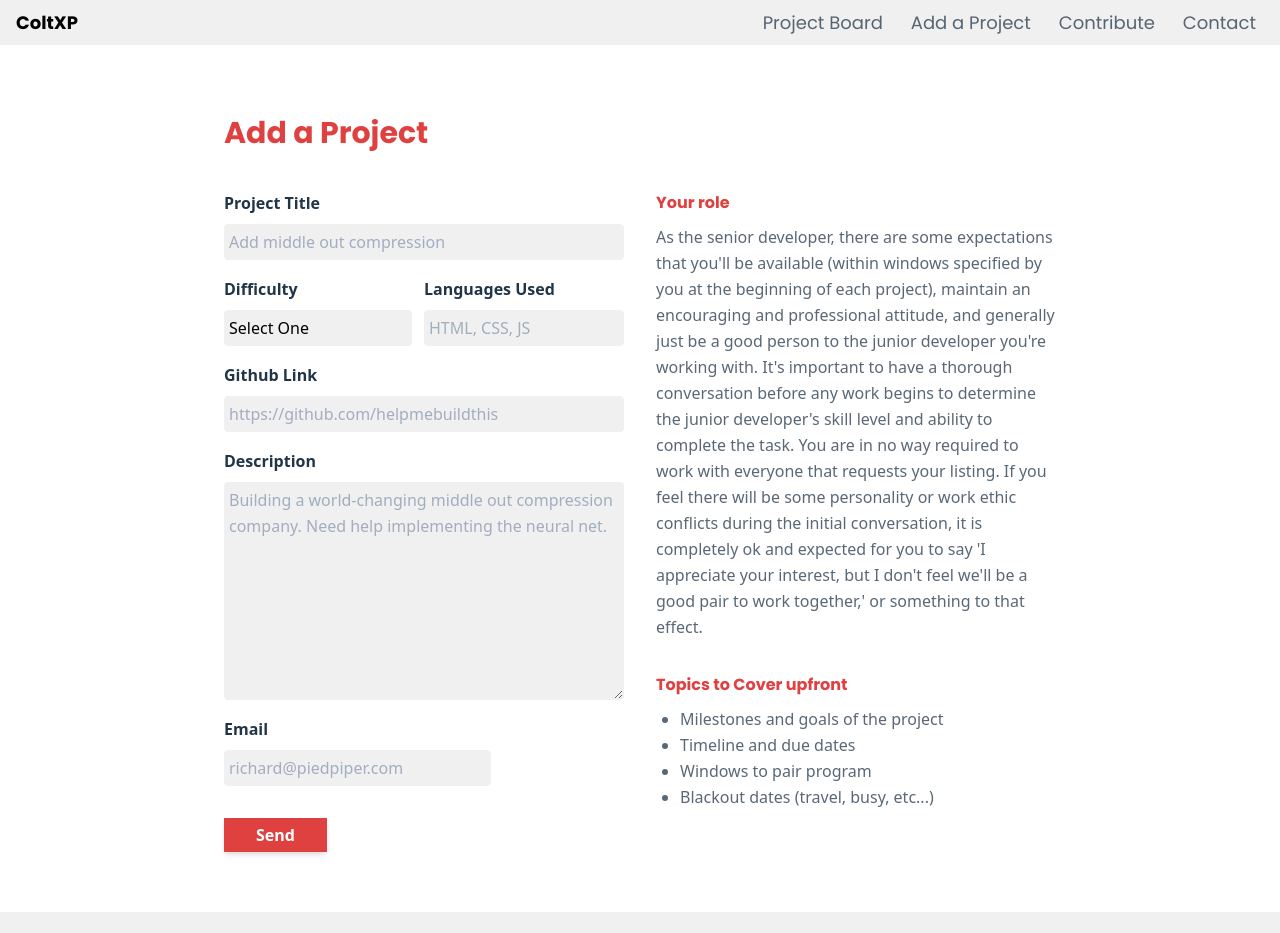
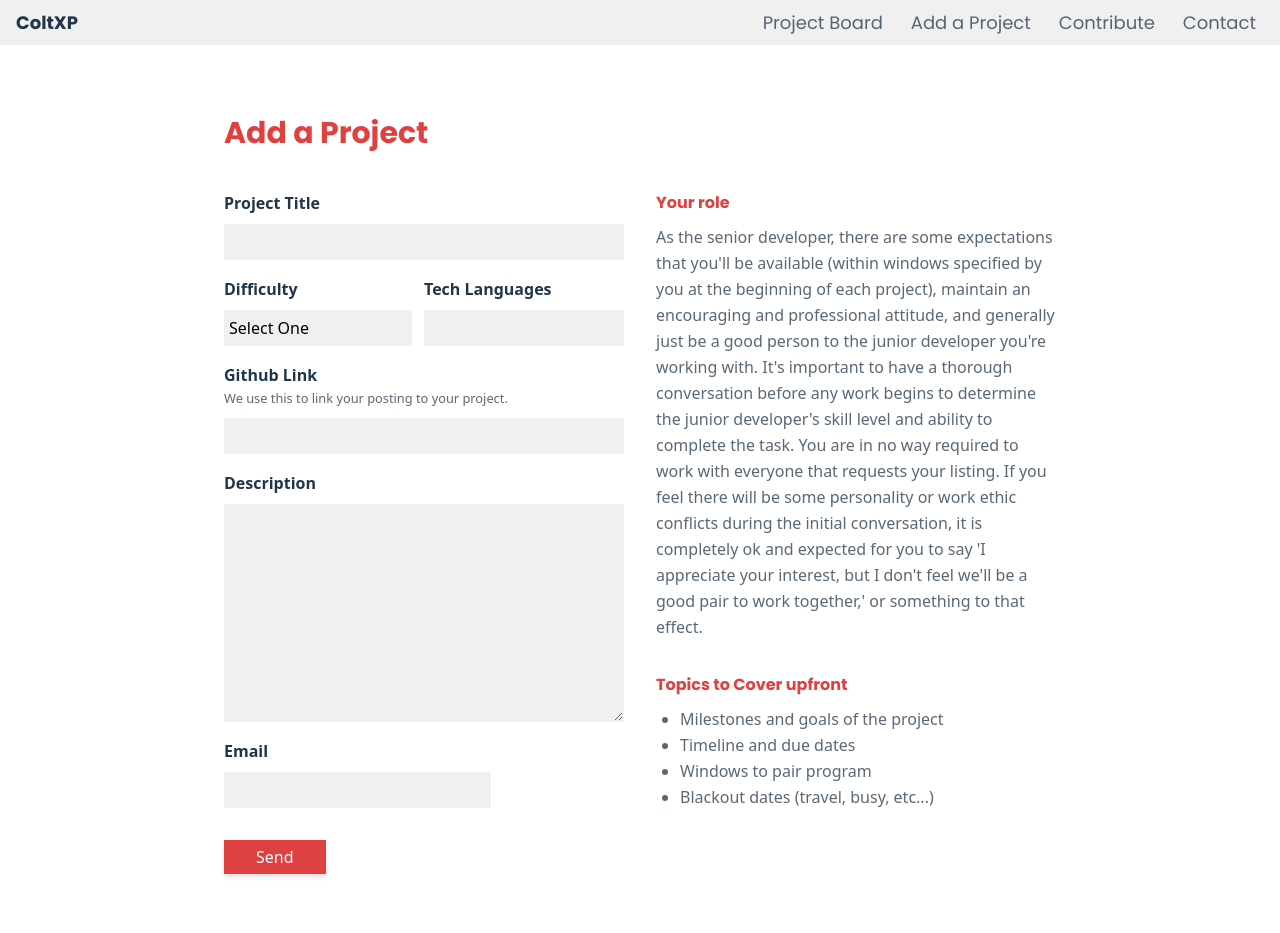
Before and after one commit to drewclem/Colt, a Nuxt app: page /addproject in a window 1280 px wide. Shown: the top 933 px of the page. Built offline with nearby package versions, Linux system fonts and the light colour scheme; no server answers.

Commit message:
Made forms more accessible and cleaned up some TW stuff

```diff
--- a/assets/css/tailwind.css
+++ b/assets/css/tailwind.css
@@ -23,3 +23,11 @@ button:hover{
 
 @tailwind components;
 @tailwind utilities;
+
+.button-base {
+  @apply py-1 px-8 shadow-md
+}
+
+.button-red {
+  @apply bg-red text-white
+}
--- a/components/global/CxpHeader.vue
+++ b/components/global/CxpHeader.vue
@@ -3,7 +3,7 @@
     <header class="container text-sm md:text-lg mx-auto font-display py-2 px-4">
       <nav class="flex justify-between">
         <div>
-          <nuxt-link to="/" class="font-bold">ColtXP</nuxt-link>
+          <nuxt-link to="/" class="text-blue-dark font-bold">ColtXP</nuxt-link>
         </div>
 
         <div>
--- a/pages/addproject.vue
+++ b/pages/addproject.vue
@@ -12,19 +12,17 @@
           netlify-honeypot="bot-field"
           v-on:submit="submitProject"
         >
-
-          <input name="form-name" value="project" hidden>
+          <input name="form-name" value="project" hidden />
 
           <div class="mb-4">
-            <label class="block text-blue-dark font-bold mb-2" for="title">Project Title</label>
+            <label class="block text-blue-dark mb-2 font-bold" for="title">Project Title</label>
             <input
               v-model="title"
               type="text"
-              class="block p-1 bg-gray rounded w-full border border-gray focus:outline-none focus:bg-white focus:border-blue-lightest"
+              class="block p-1 bg-gray w-full border border-gray focus:outline-none focus:bg-white focus:border-blue-lightest"
               name="title"
-              placeholder="Add middle out compression"
               required
-            >
+            />
           </div>
 
           <div class="flex flex-wrap">
@@ -32,11 +30,11 @@
               <label class="block text-blue-dark font-bold mb-2" for="name">Difficulty</label>
               <select
                 v-model="difficulty"
-                class="appearance-none block p-1 bg-gray rounded w-full border border-gray focus:outline-none focus:bg-white focus:border-blue-lightest"
+                class="appearance-none block p-1 bg-gray w-full border border-gray focus:outline-none focus:bg-white focus:border-blue-lightest"
                 name="difficulty"
                 required
               >
-                <option value="" disabled selected>Select One</option>
+                <option value disabled selected>Select One</option>
                 <option value="easy">Easy</option>
                 <option value="intermediate">Intermediate</option>
                 <option value="hard">Hard</option>
@@ -44,38 +42,38 @@
             </div>
 
             <div class="mb-4 w-full md:w-1/2">
-              <label class="block text-blue-dark font-bold mb-2" for="languages">Languages Used</label>
+              <label class="block text-blue-dark font-bold mb-2" for="languages">Tech Languages</label>
               <input
                 v-model="languages"
                 type="text"
-                class="block p-1 bg-gray rounded w-full border border-gray focus:outline-none focus:bg-white focus:border-blue-lightest"
+                class="block p-1 bg-gray w-full border border-gray focus:outline-none focus:bg-white focus:border-blue-lightest"
                 name="languages"
-                placeholder="HTML, CSS, JS"
                 required
-              >
+              />
             </div>
           </div>
 
           <div class="mb-4 w-full">
-            <label class="block text-blue-dark font-bold mb-2" for="url">Github Link</label>
+            <label class="block text-blue-dark -mb-1 font-bold mb-2" for="url">Github Link</label>
+            <p class="text-blue-light mb-2">
+              <small>We use this to link your posting to your project.</small>
+            </p>
             <input
               v-model="url"
               type="text"
-              class="block w-full p-1 bg-gray rounded border border-gray focus:outline-none focus:bg-white focus:border-blue-lightest"
+              class="block w-full p-1 bg-gray border border-gray focus:outline-none focus:bg-white focus:border-blue-lightest"
               name="url"
-              placeholder="https://github.com/helpmebuildthis"
               required
-            >
+            />
           </div>
 
           <div class="mb-4 w-full">
             <label class="block text-blue-dark font-bold mb-2" for="description">Description</label>
             <textarea
               v-model="description"
-              class="block p-1 w-full bg-gray rounded border border-gray focus:outline-none focus:bg-white focus:border-blue-lightest"
+              class="block p-1 w-full bg-gray border border-gray focus:outline-none focus:bg-white focus:border-blue-lightest"
               rows="8"
               name="description"
-              placeholder="Building a world-changing middle out compression company. Need help implementing the neural net."
               required
             ></textarea>
           </div>
@@ -85,30 +83,27 @@
             <input
               v-model="email"
               type="email"
-              class="block w-full p-1 bg-gray rounded border border-gray focus:outline-none focus:bg-white focus:border-blue-lightest"
+              class="block w-full p-1 bg-gray border border-gray focus:outline-none focus:bg-white focus:border-blue-lightest"
               name="email"
-              placeholder="richard@piedpiper.com"
               required
-            >
+            />
           </div>
 
           <p class="hidden">
-            <label>Don’t fill this out if you're human: <input name="bot-field" /></label>
+            <label>
+              Don’t fill this out if you're human:
+              <input name="bot-field" />
+            </label>
           </p>
 
-          <button
-            type="submit"
-            class="bg-red py-1 px-8 shadow-md hover:shadow-lg text-white font-bold"
-          >
-            Send
-          </button>
+          <button type="submit" class="button-base button-red shadow-md hover:shadow-lg">Send</button>
         </form>
         <div class="lg:w-6/12">
           <div class="mb-8">
             <h2 class="font-bold text-red mb-2">Your role</h2>
-            <p class="text-blue-light">
-              As the senior developer, there are some expectations that you'll be available (within windows specified by you at the beginning of each project), maintain an encouraging and professional attitude, and generally just be a good person to the junior developer you're working with. It's important to have a thorough conversation before any work begins to determine the junior developer's skill level and ability to complete the task. You are in no way required to work with everyone that requests your listing. If you feel there will be some personality or work ethic conflicts during the initial conversation, it is completely ok and expected for you to say 'I appreciate your interest, but I don't feel we'll be a good pair to work together,' or something to that effect.
-            </p>
+            <p
+              class="text-blue-light"
+            >As the senior developer, there are some expectations that you'll be available (within windows specified by you at the beginning of each project), maintain an encouraging and professional attitude, and generally just be a good person to the junior developer you're working with. It's important to have a thorough conversation before any work begins to determine the junior developer's skill level and ability to complete the task. You are in no way required to work with everyone that requests your listing. If you feel there will be some personality or work ethic conflicts during the initial conversation, it is completely ok and expected for you to say 'I appreciate your interest, but I don't feel we'll be a good pair to work together,' or something to that effect.</p>
           </div>
           <h2 class="font-bold text-red mb-2">Topics to Cover upfront</h2>
           <ul class="list-disc text-blue-light ml-6">
@@ -124,26 +119,27 @@
 </template>
 
 <script>
-  import {StoreDB} from '@/plugins/firebase.js'
+import { StoreDB } from "@/plugins/firebase.js";
 
 export default {
-    name: 'AddProject',
+  name: "AddProject",
 
   data: function() {
     return {
-        active: '',
-        title: '',
-        difficulty: '',
-        languages: '',
-        url: '',
-        description: '',
-        email: ''
-      }
+      active: "",
+      title: "",
+      difficulty: "",
+      languages: "",
+      url: "",
+      description: "",
+      email: ""
+    };
   },
 
   methods: {
     submitProject: function(e) {
-        StoreDB.collection('posts').add({
+      StoreDB.collection("posts")
+        .add({
           active: false,
           title: this.title,
           difficulty: this.difficulty,
@@ -153,15 +149,14 @@
           email: this.email
         })
         .then(function() {
-          window.location.replace('/project-thanks')
-        })
+          window.location.replace("/project-thanks");
+        });
 
       e.preventDefault();
     }
   }
-  }
+};
 </script>
 
 <style scoped>
-
 </style>
--- a/pages/contact.vue
+++ b/pages/contact.vue
@@ -1,7 +1,6 @@
 <template>
   <div class="container mx-auto p-4 mt-12">
     <div class="md:w-8/12 md:mx-auto">
-
       <h1 class="text-2xl lg:text-3xl text-red mb-8">Contact Us</h1>
 
       <div class="lg:flex">
@@ -13,36 +12,55 @@
           netlify-honeypot="bot-field"
           action="/contact-thanks"
         >
-
-        <input name="form-name" value="contact" hidden>
+          <input name="form-name" value="contact" hidden />
 
           <div class="mb-4">
             <label class="block text-blue-dark font-bold mb-2" for="name">Name</label>
-          <input type="text" class="block p-1 bg-gray rounded w-full border border-gray focus:outline-none focus:bg-white focus:border-blue-lightest" name="name" placeholder="Dinesh Chungtai" required>
+            <input
+              type="text"
+              class="block p-1 bg-gray w-full border border-gray focus:outline-none focus:bg-white focus:border-blue-lightest"
+              name="name"
+              required
+            />
           </div>
 
           <div class="mb-4">
             <label class="block text-blue-dark font-bold mb-2" for="email">Email</label>
-          <input type="text" class="block p-1 bg-gray rounded w-full border border-gray focus:outline-none focus:bg-white focus:border-blue-lightest" name="email" placeholder="dinesh@piedpiper.com" required>
+            <input
+              type="text"
+              class="block p-1 bg-gray w-full border border-gray focus:outline-none focus:bg-white focus:border-blue-lightest"
+              name="email"
+              required
+            />
           </div>
 
           <div class="mb-8">
             <label class="block text-blue-dark font-bold mb-2" for="comments">Comments</label>
-          <textarea rows="8" class="block p-1 bg-gray rounded w-full border border-gray focus:outline-none focus:bg-white focus:border-blue-lightest" name="comments" placeholder="I love this app! I can finally find other developers to work with other than Gilfoyle. He still won't turn that bitcoin notification off!" required></textarea>
+            <textarea
+              rows="8"
+              class="block p-1 bg-gray w-full border border-gray focus:outline-none focus:bg-white focus:border-blue-lightest"
+              name="comments"
+              required
+            ></textarea>
           </div>
 
           <p class="hidden">
-          <label>Don’t fill this out if you're human: <input name="bot-field" /></label>
+            <label>
+              Don’t fill this out if you're human:
+              <input name="bot-field" />
+            </label>
           </p>
 
-        <button type="submit" class="bg-red py-1 px-8 shadow-md hover:shadow-lg text-white font-bold">Send</button>
+          <button type="submit" class="button-base button-red shadow-md hover:shadow-lg">Send</button>
         </form>
         <div class="lg:w-6/12">
           <h2 class="text-red mb-2">Feedback, Suggestions, Comments</h2>
-        <p class="text-blue-light mb-2">I want to make ColtXP the absolute best that it can be. If you have any feedback or input that you feel will improve the user experience please do not hesitate to send it over! See a bug happening? Send it over! Want to contribute to ColtXP? I am absolutely open to allowing others to help build ColtXP with me.
-        </p>
-        <p class="text-blue-light">ColtXP started as a small project to learn building in React, but the more I built it the more invested I became in its core mission. I am not an expert React developer and in fact, this is my first React app, so please keep this in mind when sending any feedback, suggestions, or comments.
-        </p>
+          <p
+            class="text-blue-light mb-2"
+          >I want to make ColtXP the absolute best that it can be. If you have any feedback or input that you feel will improve the user experience please do not hesitate to send it over! See a bug happening? Send it over! Want to contribute to ColtXP? I am absolutely open to allowing others to help build ColtXP with me.</p>
+          <p
+            class="text-blue-light"
+          >ColtXP started as a small project to learn building in React, but the more I built it the more invested I became in its core mission. I am not an expert React developer and in fact, this is my first React app, so please keep this in mind when sending any feedback, suggestions, or comments.</p>
         </div>
       </div>
     </div>
@@ -51,10 +69,9 @@
 
 <script>
 export default {
-    name: 'Contact'
-  }
+  name: "Contact"
+};
 </script>
 
 <style scoped>
-
 </style>
--- a/pages/index.vue
+++ b/pages/index.vue
@@ -22,8 +22,8 @@
             <span class="text-red">Create an account</span>
             and get started on your open source journey.
           </h2>
-          <button class="bg-red py-1 px-8 shadow-md hover:shadow-lg">
-            <nuxt-link to="/signup" class="text-white font-bold">Create an Account</nuxt-link>
+          <button class="button-base button-red shadow-md hover:shadow-lg">
+            <nuxt-link to="/signup">Create an Account</nuxt-link>
           </button>
           <p>
             <small
--- a/pages/signin.vue
+++ b/pages/signin.vue
@@ -1,81 +1,69 @@
 <template>
-  <div class="md:w-5/12 lg:w-3/12 mx-auto mt-12 p-8 shadow-xl">
+  <div class="md:w-5/12 lg:w-3/12 mt-12 mx-auto mt-12 p-8 shadow-xl">
     <h1 class="text-red text-3xl mb-4">Sign In</h1>
     <form class="mb-4">
       <div class="mb-4">
-        <label
-          class="block font-bold mb-2"
-          for="email">Email</label>
+        <label class="block text-blue-dark font-bold mb-2" for="email">Email</label>
         <input
-          class="block w-full p-1 bg-gray rounded border border-gray focus:outline-none focus:bg-white focus:border-blue-lightest"
+          class="block w-full p-1 bg-gray border border-gray focus:outline-none focus:bg-white focus:border-blue-lightest"
           type="text"
           id="email"
-          placeholder="gilfoyle@piedpiper.com"
           v-model="email"
-        >
+        />
       </div>
       <div class="mb-4">
-        <label
-          class="block font-bold mb-2"
-          for="password">Password</label>
+        <label class="block text-blue-dark font-bold mb-2" for="password">Password</label>
         <input
-          class="block w-full p-1 bg-gray rounded border border-gray focus:outline-none focus:bg-white focus:border-blue-lightest"
+          class="block w-full p-1 bg-gray border border-gray focus:outline-none focus:bg-white focus:border-blue-lightest"
           type="password"
           id="password"
-          placeholder="b3tt3rth4nd1n35h"
           v-model="password"
-        >
+        />
       </div>
       <button
         class="mt-4 bg-red py-1 px-8 shadow-md hover:shadow-lg text-white font-bold"
         v-on:click="emailLogin"
-      >
-        Sign In
-      </button>
+      >Sign In</button>
     </form>
 
     <div class="text-xs text-blue-light">
-      <p>Don't have an account? Create one
-        <nuxt-link
-          to="/signup"
-          class="text-red font-bold"
-        >
-          Here
-        </nuxt-link>
+      <p>
+        Don't have an account? Create one
+        <nuxt-link to="/signup" class="text-red font-bold">Here</nuxt-link>
       </p>
     </div>
   </div>
 </template>
 
 <script>
-import {auth} from '@/plugins/firebase.js'
+import { auth } from "@/plugins/firebase.js";
 
 export default {
-    name: 'signin',
+  name: "signin",
 
   data: function() {
     return {
-        email: '',
-        password: '',
-      }
+      email: "",
+      password: ""
+    };
   },
 
   methods: {
     emailLogin: function(e) {
-        auth.signInWithEmailAndPassword(this.email, this.password)
-          .then(user => {
+      auth.signInWithEmailAndPassword(this.email, this.password).then(
+        user => {
           alert("you're signed in!");
         },
         err => {
           alert(err.message);
-          })
+        }
+      );
 
       e.preventDefault();
     }
   }
-  }
+};
 </script>
 
 <style scoped>
-
 </style>
```
Also changed, not shown: components/global/HeaderNav.vue (deleted, +0 -15 lines), pages/contribute.vue (+31 -10 lines), pages/projectboard.vue (+17 -22 lines), pages/signup.vue (+23 -37 lines). Lines whose indentation alone changed are shown as unchanged.
